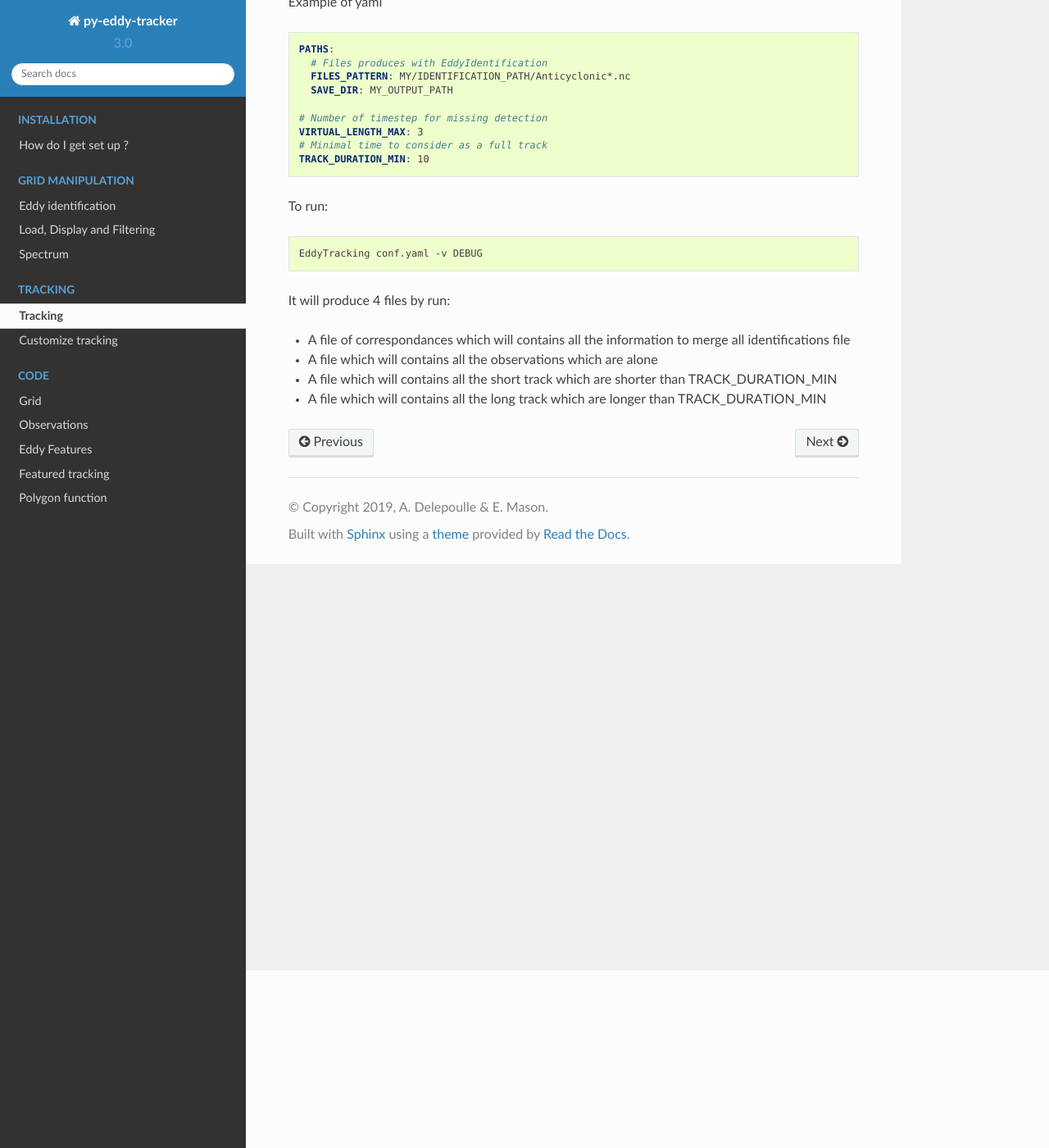
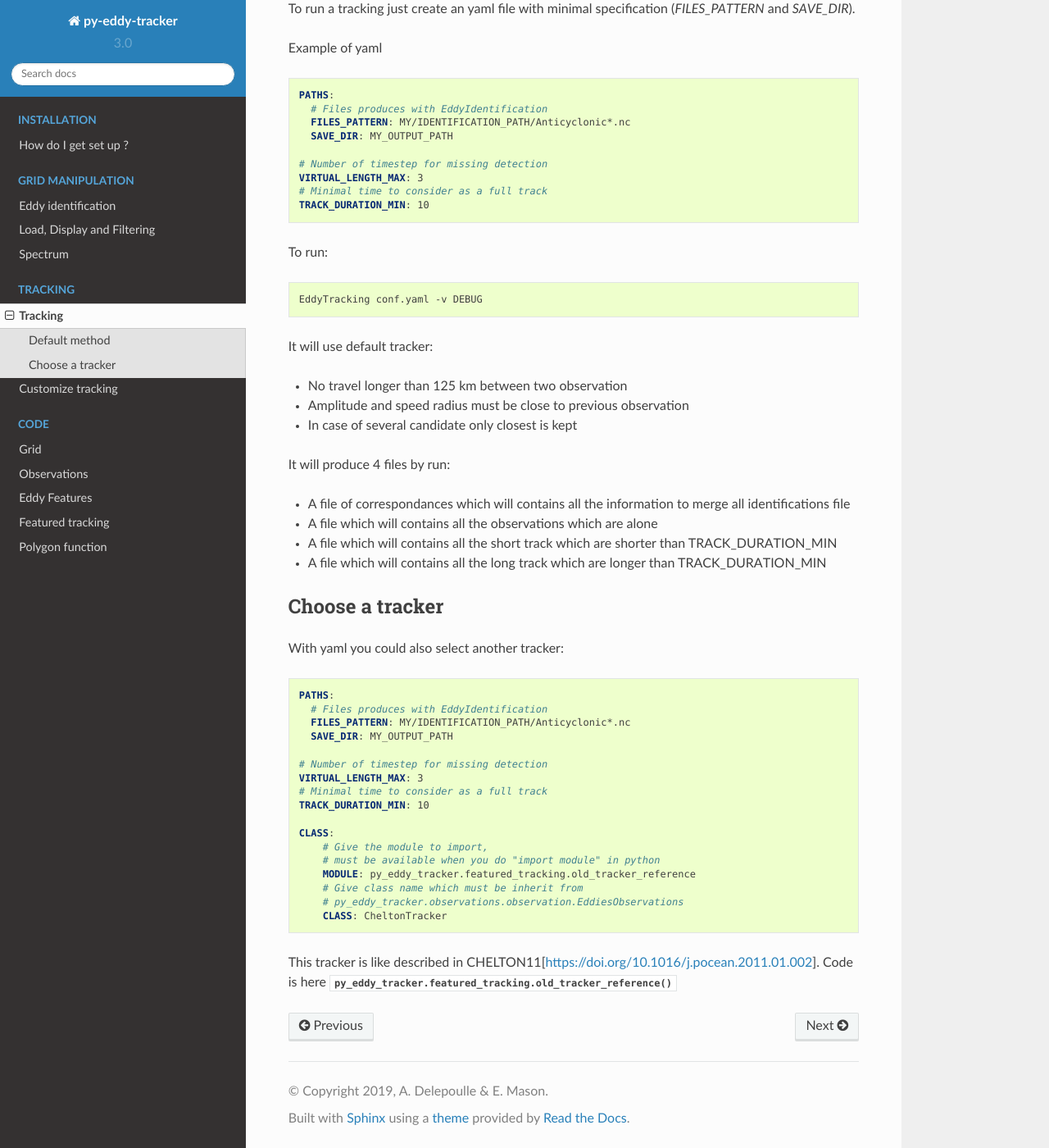
Before and after one commit to AntSimi/py-eddy-tracker, a Sphinx documentation site: the page built from doc/run_tracking.rst, in a window 1280 px wide and 1400 px high, scrolled down 217 px. Shown: the whole window at 82% size. Built offline with Sphinx 7.4.7 and the Read the Docs theme 2.0.0, drawn with Linux system fonts in a browser that asks for light colours.

Commit message:
Information for tracking

```diff
--- a/doc/run_tracking.rst
+++ b/doc/run_tracking.rst
@@ -1,6 +1,10 @@
 ========
 Tracking
 ========
+
+
+Default method
+**************
 
 To run a tracking just create an yaml file with minimal specification (*FILES_PATTERN* and *SAVE_DIR*).
 
@@ -24,6 +28,12 @@ To run:
 
     EddyTracking conf.yaml -v DEBUG
 
+It will use default tracker:
+
+- No travel longer than 125 km between two observation
+- Amplitude and speed radius must be close to previous observation
+- In case of several candidate only closest is kept
+
 
 It will produce 4 files by run:
 
@@ -31,3 +41,32 @@ It will produce 4 files by run:
 - A file which will contains all the observations which are alone
 - A file which will contains all the short track which are shorter than TRACK_DURATION_MIN
 - A file which will contains all the long track which are longer than TRACK_DURATION_MIN
+
+
+Choose a tracker
+****************
+
+With yaml you could also select another tracker:
+
+.. code-block:: yaml
+
+    PATHS:
+      # Files produces with EddyIdentification
+      FILES_PATTERN: MY/IDENTIFICATION_PATH/Anticyclonic*.nc
+      SAVE_DIR: MY_OUTPUT_PATH
+
+    # Number of timestep for missing detection
+    VIRTUAL_LENGTH_MAX: 3
+    # Minimal time to consider as a full track
+    TRACK_DURATION_MIN: 10
+
+    CLASS:
+        # Give the module to import,
+        # must be available when you do "import module" in python
+        MODULE: py_eddy_tracker.featured_tracking.old_tracker_reference
+        # Give class name which must be inherit from
+        # py_eddy_tracker.observations.observation.EddiesObservations
+        CLASS: CheltonTracker
+
+This tracker is like described in CHELTON11[https://doi.org/10.1016/j.pocean.2011.01.002].
+Code is here :meth:`py_eddy_tracker.featured_tracking.old_tracker_reference`
```
Also changed, not shown: doc/custom_tracking.rst (+8 -0 lines).
